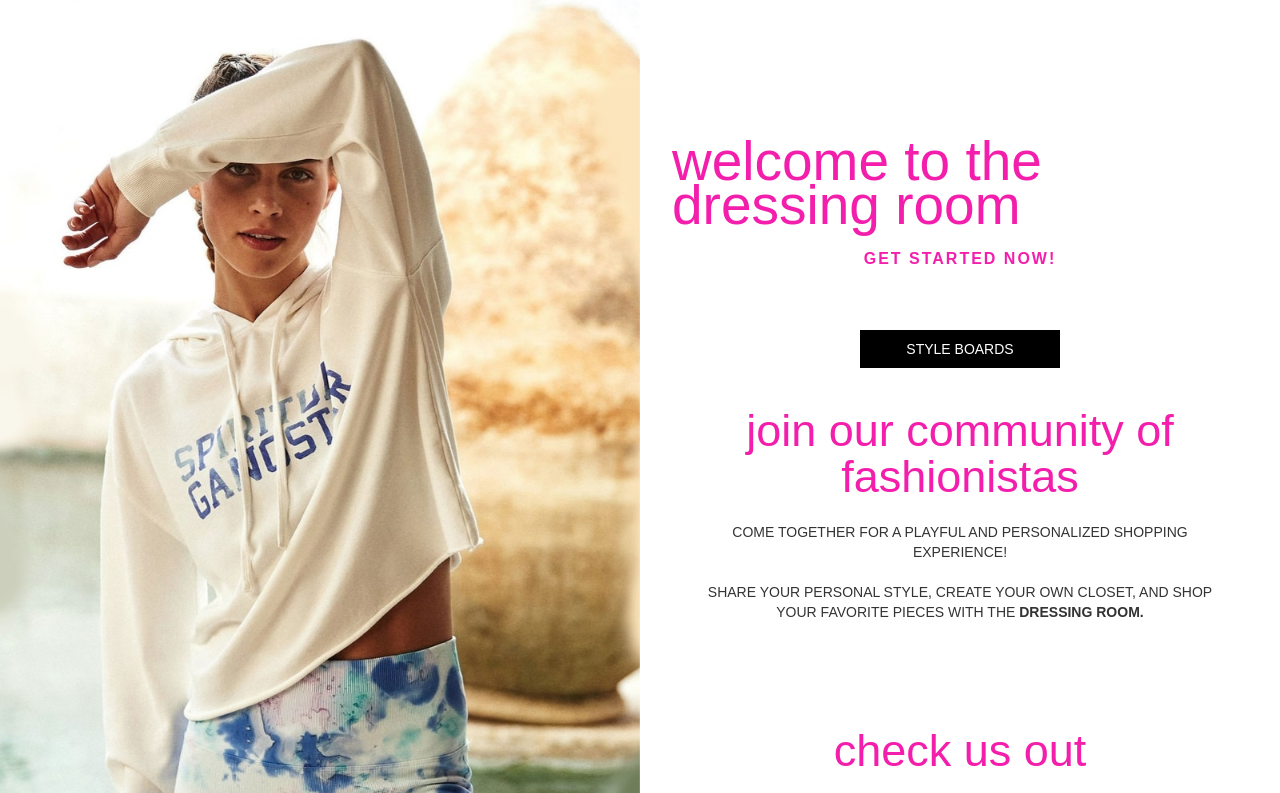
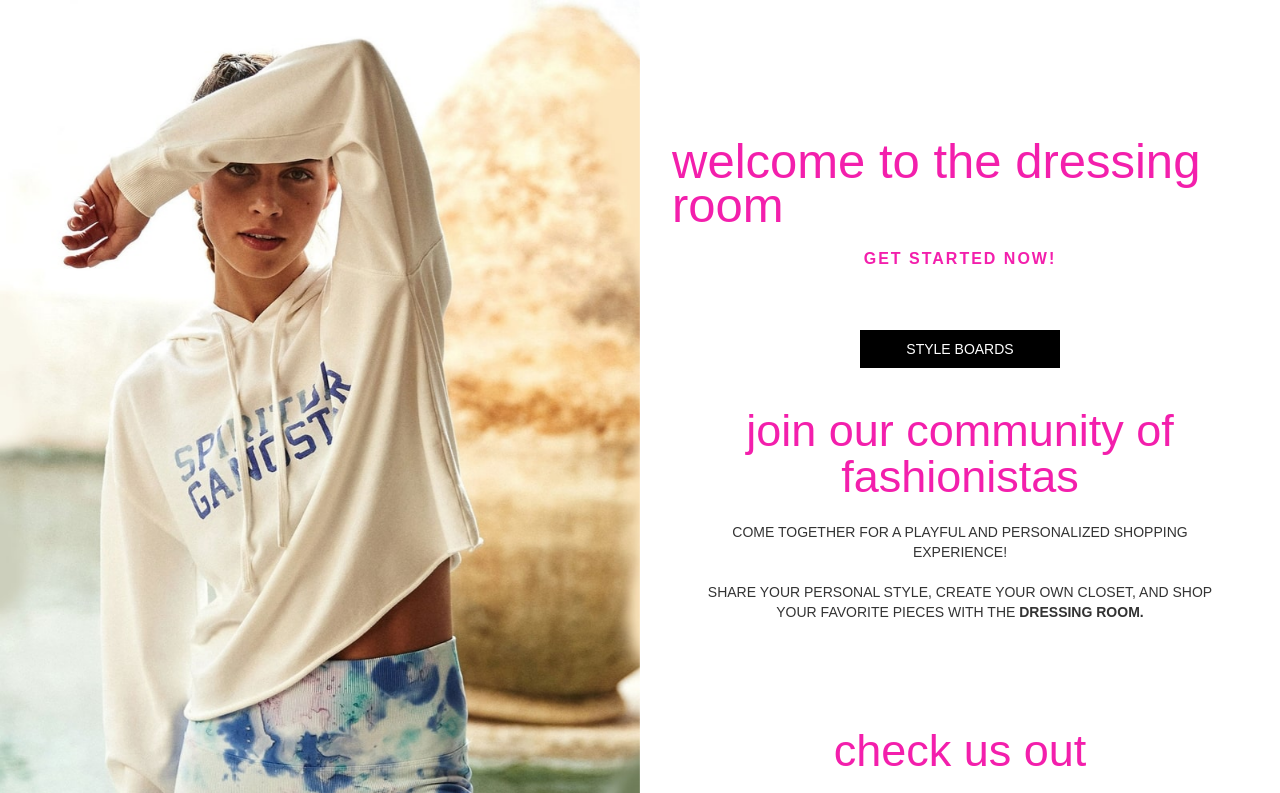
Before and after one commit to persephonepunch/WHIMLOVEDRESSINGROOM, a plain HTML site: page index.html in a window 1280 px wide. Shown: the top 793 px of the page. Drawn offline with nearby package versions, Linux system fonts and the light colour scheme; a script that the page names is missing; a web font is replaced by a local one.

Commit message:
Heading font size update

```diff
--- a/css/dressing-modal.webflow.css
+++ b/css/dressing-modal.webflow.css
@@ -372,7 +372,7 @@
   margin-top: 139px;
   font-family: Bohemian, sans-serif;
   color: #f31fac;
-  font-size: 55px;
+  font-size: 49px;
   font-weight: 400;
 }
 
```
